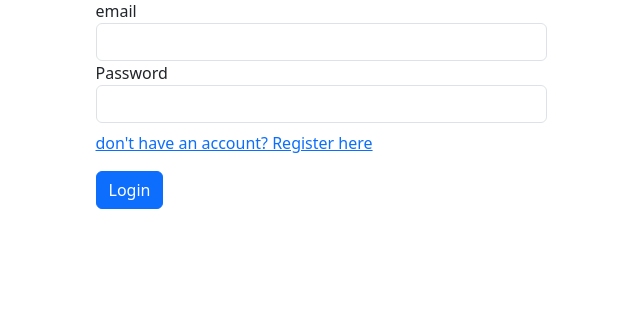
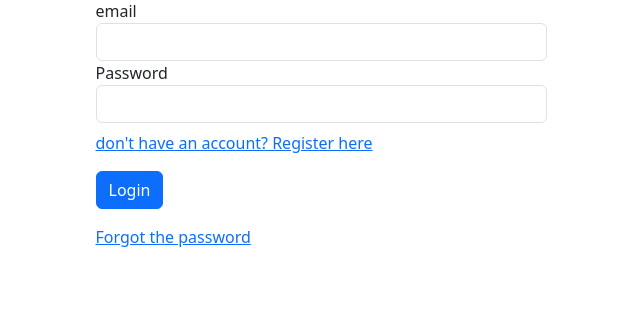
Before and after one commit to rabbiyasana/blog, a Django app: page /login_page/ in a window 1280 px wide. Shown: the part 107-438 px from the top of the page, without its empty margins (319-959 px from the left). Run offline with Django 5.2, Linux system fonts and the light colour scheme; style sheets or scripts are compiled from the project's sources.

Commit message:
password reset through email link

```diff
--- a/blog/blog/urls.py
+++ b/blog/blog/urls.py
@@ -14,10 +14,10 @@ urlpatterns = [
     path('logout_page/', views.logout_page, name='logout_page'),
     path('verify-email/', views.verify_email, name='verify_email'),
 
-    path('forgot-password/', auth_views.PasswordResetView.as_view(template_name='website/forgot_password.html'), name='forgot_password'),
-    path('reset-password-sent/', auth_views.PasswordResetDoneView.as_view(template_name='website/password_reset_sent.html'), name='password_reset_done'),
-    path('reset/<uidb64>/<token>/', auth_views.PasswordResetConfirmView.as_view(template_name='website/password_reset_form.html'), name='password_reset_confirm'),
-    path('reset-password-complete/', auth_views.PasswordResetCompleteView.as_view(template_name='website/password_reset_done.html'), name='password_reset_complete'),
+    path('forgot-password/', auth_views.PasswordResetView.as_view(template_name='website/auth/forgot_password.html'), name='forgot_password'),
+    path('reset-password-sent/', auth_views.PasswordResetDoneView.as_view(template_name='website/auth/password_reset_sent.html'), name='password_reset_done'),
+    path('reset/<uidb64>/<token>/', auth_views.PasswordResetConfirmView.as_view(template_name='website/auth/password_reset_form.html'), name='password_reset_confirm'),
+    path('reset-password-complete/', auth_views.PasswordResetCompleteView.as_view(template_name='website/auth/password_reset_done.html'), name='password_reset_complete'),
 
     path('all_blogs/', include('all_blogs.urls')),
     path("__reload__/", include("django_browser_reload.urls")),
--- a/blog/blog/views.py
+++ b/blog/blog/views.py
@@ -43,7 +43,7 @@ def login_page(request):
         messages.success(request, "Login successful.")
         return redirect('all_blogs')
 
-    return render(request, 'website/login.html')
+    return render(request, 'website/auth/login.html')
 
 
 def register_page(request):
@@ -80,7 +80,7 @@ def register_page(request):
         messages.success(request, "OTP sent to your email. Please verify.")
         return redirect('verify_email')
 
-    return render(request, 'website/register.html')
+    return render(request, 'website/auth/register.html')
 
 
 def verify_email(request):
@@ -114,7 +114,7 @@ def verify_email(request):
         else:
             messages.error(request, "Invalid OTP. Try again.")
 
-    return render(request, 'website/verify_email.html')
+    return render(request, 'website/auth/verify_email.html')
 
 
 def logout_page(request):
--- a/blog/templates/website/login.html
+++ b/blog/templates/website/auth/login.html
@@ -37,7 +37,9 @@
         <button type="submit" class="btn btn-primary mt-3">Login</button>
       </div>
   </form>
-
+ <div class="form-group mt-3">
+        <a  href="{% url 'forgot_password' %}">Forgot the password</a>
+      </div>
 </div>
 </div>
 </div>
```
Also changed, not shown: blog/db.sqlite3, blog/templates/website/auth/forgot_password.html (renamed from blog/templates/website/forgot_password.html), blog/templates/website/auth/password_reset_done.html (renamed from blog/templates/website/password_reset_done.html), blog/templates/website/auth/password_reset_form.html (renamed from blog/templates/website/password_reset_form.html), blog/templates/website/auth/password_reset_sent.html (renamed from blog/templates/website/password_reset_sent.html), blog/templates/website/auth/register.html (renamed from blog/templates/website/register.html), blog/templates/website/auth/verify_email.html (renamed from blog/templates/website/verify_email.html).
